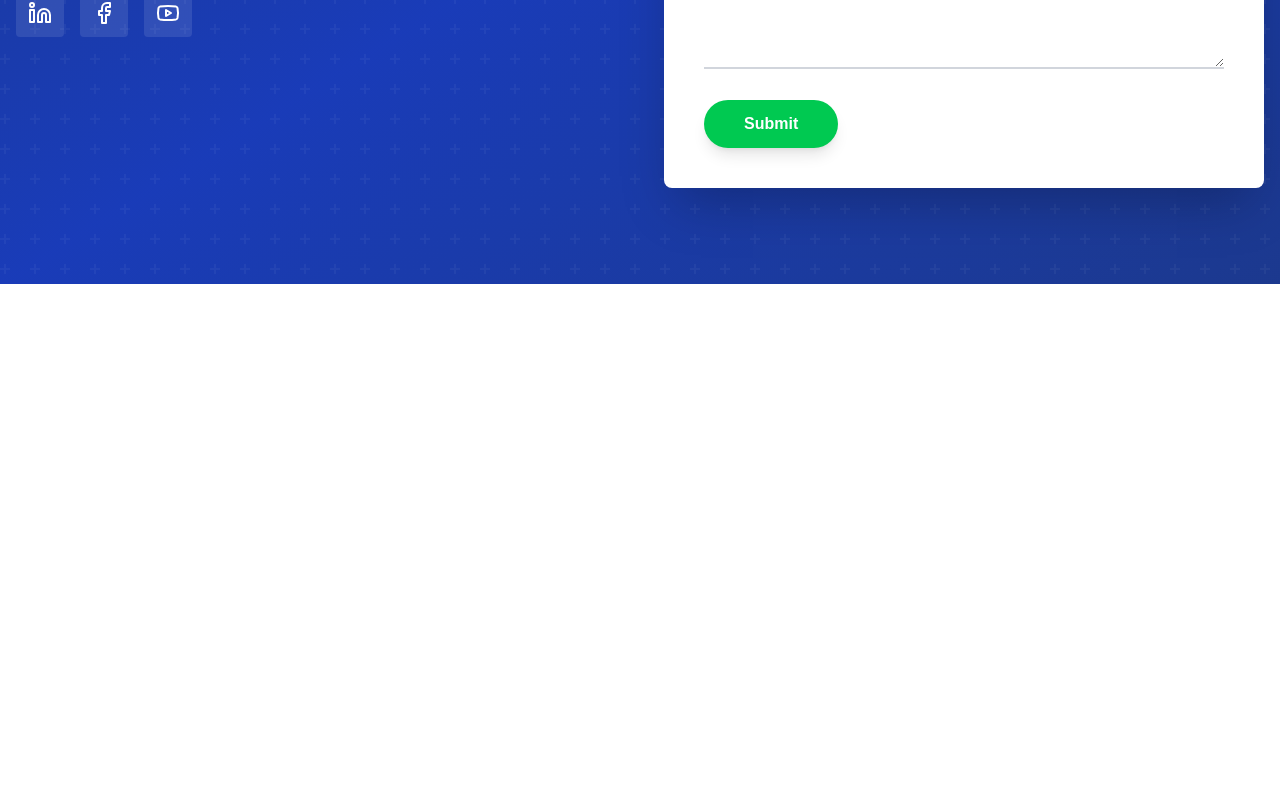
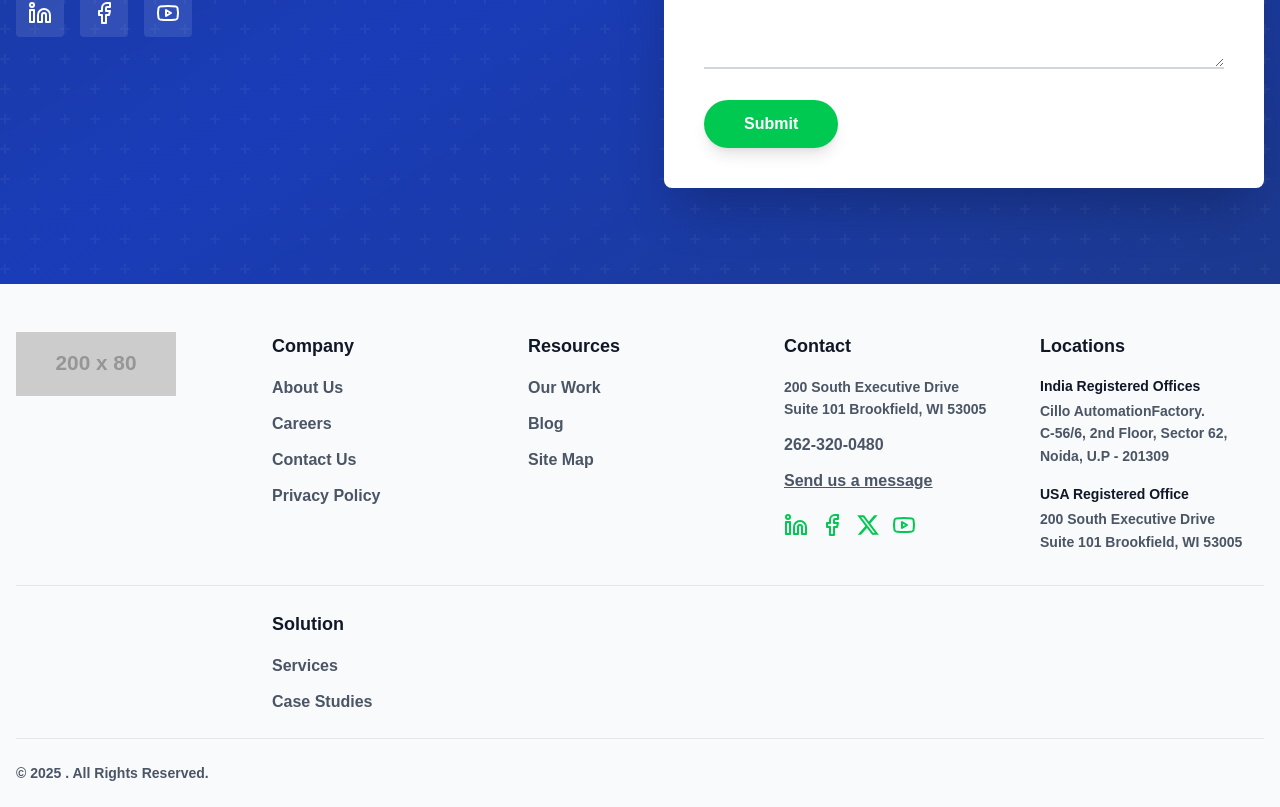
Before and after one commit to Tonimesh-AyursInfotech/company-website, a React (Vite) app: page / in a window 1280 px wide. Shown: the part 2061-2868 px from the top of the page. Before the commit the page ends 2345 px from the top, so only its background shows below. Built offline with nearby package versions, Linux system fonts and the light colour scheme; a web font is replaced by a local one.

Commit message:
get in touch

```diff
--- a/src/App.jsx
+++ b/src/App.jsx
@@ -6,6 +6,7 @@ import Navbar from "./components/Navbar";
 import HeroSection from "./components/HeroSection";
 import TestimonialsSection from "./components/Testomonials";
 import { GetInTouch } from "./components/GetInTouch";
+import Footer from "./components/Footer";
 // import Navbar from "./components/NavbarOther";
 
 function App() {
@@ -17,6 +18,7 @@ function App() {
       <HeroSection />
       <TestimonialsSection />
       <GetInTouch />
+      <Footer />
     </div>
   );
 }
--- /dev/null
+++ b/src/components/Footer.jsx
@@ -0,0 +1,245 @@
+import React from "react";
+import { Linkedin, Facebook, Youtube, ChevronUp } from "lucide-react";
+
+export const Footer = () => {
+  const scrollToTop = () => {
+    window.scrollTo({ top: 0, behavior: "smooth" });
+  };
+
+  return (
+    <footer className="bg-gray-50 pt-12 pb-6">
+      <div className="container mx-auto px-4 max-w-7xl">
+        <div className="grid grid-cols-1 md:grid-cols-2 lg:grid-cols-5 gap-8 mb-8">
+          {/* Logo Section */}
+          <div className="lg:col-span-1">
+            <img
+              src="https://via.placeholder.com/200x80/86c540/ffffff?text=Cillo+Logo"
+              alt="Ayush Infotech"
+              className="h-16 w-auto"
+            />
+          </div>
+
+          {/* Company Section */}
+          <div>
+            <h3 className="text-gray-900 font-semibold text-lg mb-4">
+              Company
+            </h3>
+            <ul className="space-y-3">
+              <li>
+                <a
+                  href="#"
+                  className="text-gray-600 hover:text-green-500 transition-colors"
+                >
+                  About Us
+                </a>
+              </li>
+              <li>
+                <a
+                  href="#"
+                  className="text-gray-600 hover:text-green-500 transition-colors"
+                >
+                  Careers
+                </a>
+              </li>
+              <li>
+                <a
+                  href="#"
+                  className="text-gray-600 hover:text-green-500 transition-colors"
+                >
+                  Contact Us
+                </a>
+              </li>
+              <li>
+                <a
+                  href="#"
+                  className="text-gray-600 hover:text-green-500 transition-colors"
+                >
+                  Privacy Policy
+                </a>
+              </li>
+            </ul>
+          </div>
+
+          {/* Resources Section */}
+          <div>
+            <h3 className="text-gray-900 font-semibold text-lg mb-4">
+              Resources
+            </h3>
+            <ul className="space-y-3">
+              <li>
+                <a
+                  href="#"
+                  className="text-gray-600 hover:text-green-500 transition-colors"
+                >
+                  Our Work
+                </a>
+              </li>
+              <li>
+                <a
+                  href="#"
+                  className="text-gray-600 hover:text-green-500 transition-colors"
+                >
+                  Blog
+                </a>
+              </li>
+              <li>
+                <a
+                  href="#"
+                  className="text-gray-600 hover:text-green-500 transition-colors"
+                >
+                  Site Map
+                </a>
+              </li>
+            </ul>
+          </div>
+
+          {/* Contact Section */}
+          <div>
+            <h3 className="text-gray-900 font-semibold text-lg mb-4">
+              Contact
+            </h3>
+            <div className="space-y-3 text-gray-600">
+              <p className="text-sm leading-relaxed">
+                200 South Executive Drive
+                <br />
+                Suite 101 Brookfield, WI 53005
+              </p>
+              <p>
+                <a
+                  href="tel:262-320-0480"
+                  className="hover:text-green-500 transition-colors"
+                >
+                  262-320-0480
+                </a>
+              </p>
+              <p>
+                <a
+                  href="#"
+                  className="hover:text-green-500 transition-colors underline"
+                >
+                  Send us a message
+                </a>
+              </p>
+              <div className="flex gap-3 pt-2">
+                <a
+                  href="#"
+                  className="text-green-500 hover:text-green-600 transition-colors"
+                  aria-label="LinkedIn"
+                >
+                  <Linkedin className="w-6 h-6" />
+                </a>
+                <a
+                  href="#"
+                  className="text-green-500 hover:text-green-600 transition-colors"
+                  aria-label="Facebook"
+                >
+                  <Facebook className="w-6 h-6" />
+                </a>
+                <a
+                  href="#"
+                  className="text-green-500 hover:text-green-600 transition-colors"
+                  aria-label="X"
+                >
+                  <svg
+                    className="w-6 h-6"
+                    fill="currentColor"
+                    viewBox="0 0 24 24"
+                  >
+                    <path d="M18.244 2.25h3.308l-7.227 8.26 8.502 11.24H16.17l-5.214-6.817L4.99 21.75H1.68l7.73-8.835L1.254 2.25H8.08l4.713 6.231zm-1.161 17.52h1.833L7.084 4.126H5.117z" />
+                  </svg>
+                </a>
+                <a
+                  href="#"
+                  className="text-green-500 hover:text-green-600 transition-colors"
+                  aria-label="YouTube"
+                >
+                  <Youtube className="w-6 h-6" />
+                </a>
+              </div>
+            </div>
+          </div>
+
+          {/* Locations Section */}
+          <div>
+            <h3 className="text-gray-900 font-semibold text-lg mb-4">
+              Locations
+            </h3>
+            <div className="space-y-4 text-gray-600 text-sm">
+              <div>
+                <p className="font-semibold text-gray-900 mb-1">
+                  India Registered Offices
+                </p>
+                <p className="leading-relaxed">
+                  Cillo AutomationFactory.
+                  <br />
+                  C-56/6, 2nd Floor, Sector 62,
+                  <br />
+                  Noida, U.P - 201309
+                </p>
+              </div>
+              <div>
+                <p className="font-semibold text-gray-900 mb-1">
+                  USA Registered Office
+                </p>
+                <p className="leading-relaxed">
+                  200 South Executive Drive
+                  <br />
+                  Suite 101 Brookfield, WI 53005
+                </p>
+              </div>
+            </div>
+          </div>
+
+          {/* Solution Section - Now spanning full width below */}
+        </div>
+
+        {/* Solution Section */}
+        <div className="border-t border-gray-200 pt-6 pb-6">
+          <div className="grid grid-cols-1 md:grid-cols-2 lg:grid-cols-5 gap-8">
+            <div className="lg:col-span-1"></div>
+            <div>
+              <h3 className="text-gray-900 font-semibold text-lg mb-4">
+                Solution
+              </h3>
+              <ul className="space-y-3">
+                <li>
+                  <a
+                    href="#"
+                    className="text-gray-600 hover:text-green-500 transition-colors"
+                  >
+                    Services
+                  </a>
+                </li>
+                <li>
+                  <a
+                    href="#"
+                    className="text-gray-600 hover:text-green-500 transition-colors"
+                  >
+                    Case Studies
+                  </a>
+                </li>
+              </ul>
+            </div>
+            <div className="lg:col-span-3"></div>
+          </div>
+        </div>
+
+        {/* Copyright */}
+        <div className="border-t border-gray-200 pt-6">
+          <p className="text-gray-600 text-sm">© 2025 . All Rights Reserved.</p>
+        </div>
+      </div>
+
+      {/* Scroll to Top Button */}
+      <button
+        onClick={scrollToTop}
+        className="fixed bottom-6 right-6 bg-green-500 hover:bg-green-600 text-white p-3 rounded shadow-lg transition-colors duration-200"
+        aria-label="Scroll to top"
+      >
+        <ChevronUp className="w-5 h-5" />
+      </button>
+    </footer>
+  );
+};
+
+export default Footer;
```
